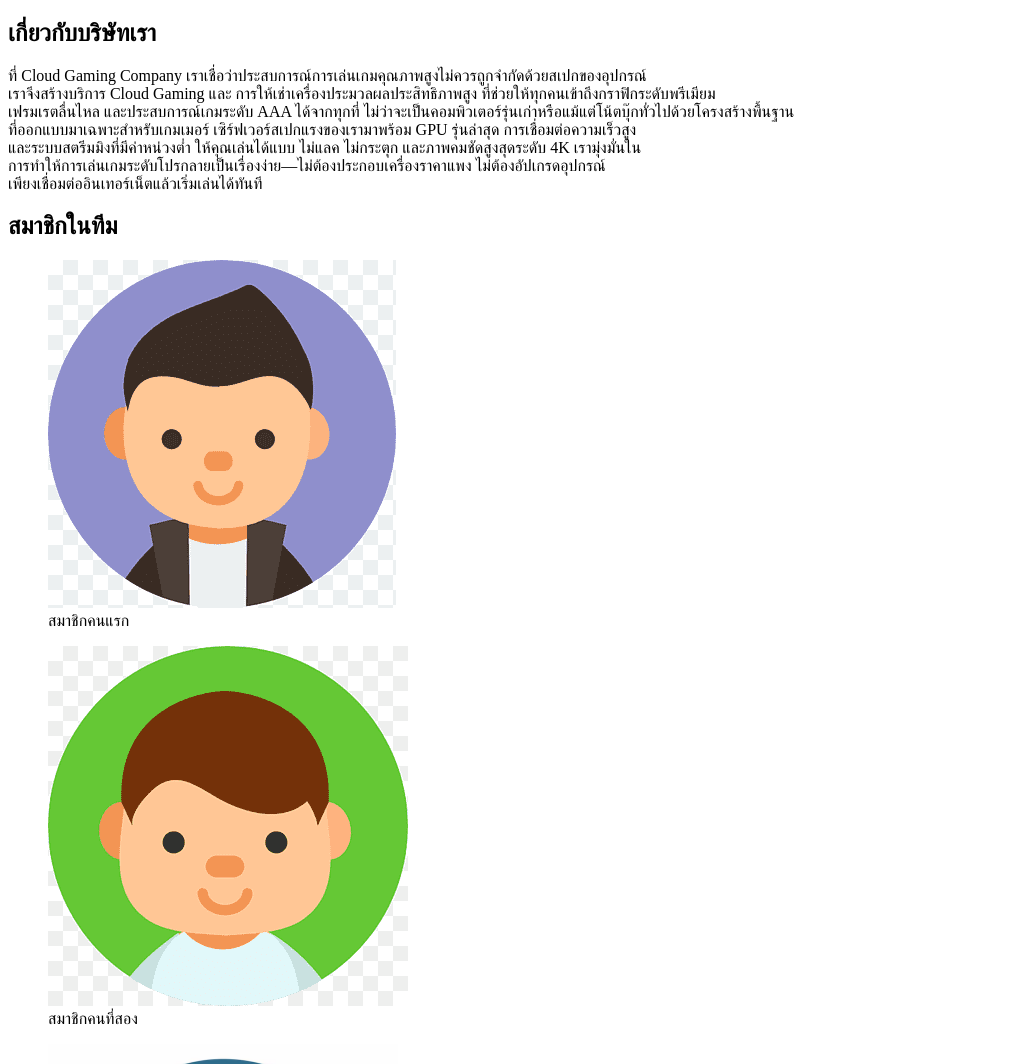
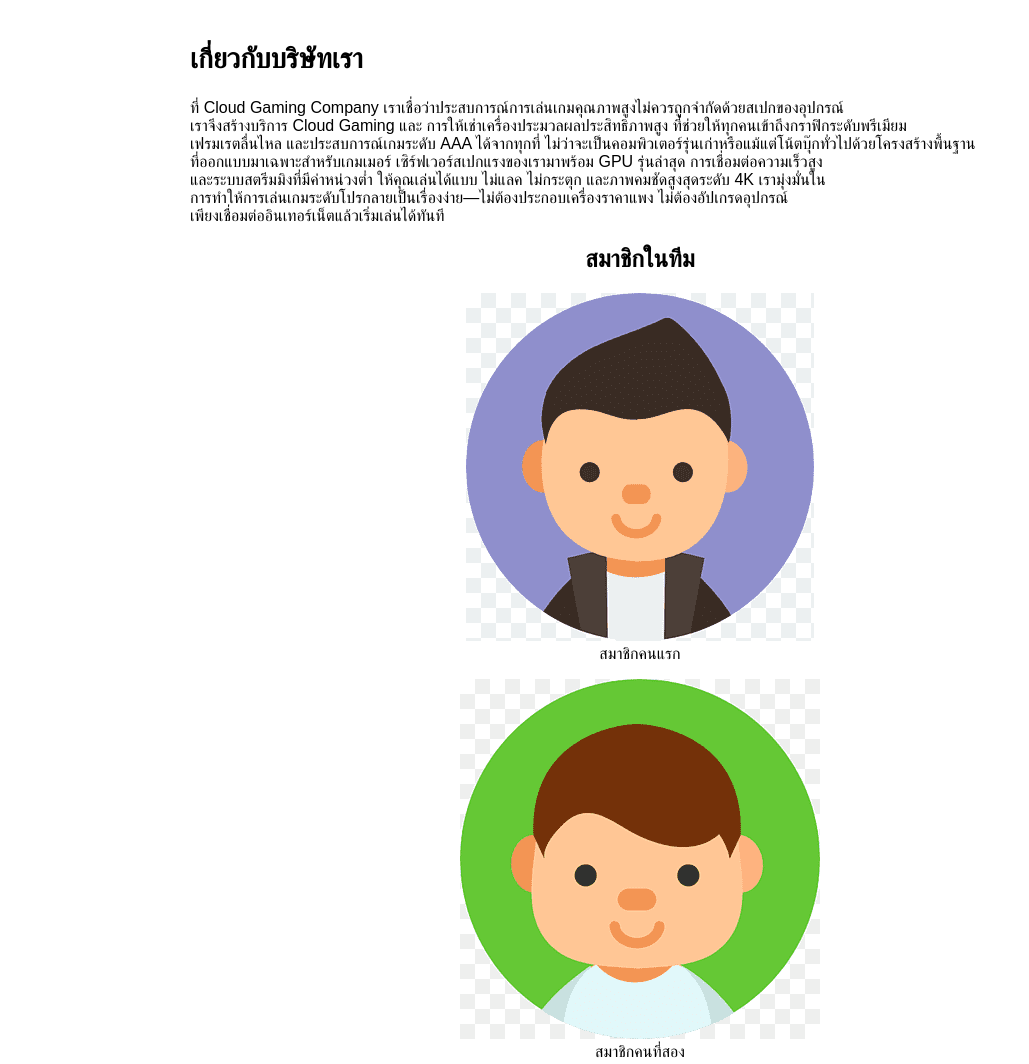
Before and after one commit to Pratchaya-Leelanuwat/my-business-web, a plain HTML site: page about.html in a window 1280 px wide. Shown: the top 1064 px of the page, without its empty margins (0-1029 px from the left). Drawn offline with Linux system fonts and the light colour scheme.

Commit message:
feat: style for about.html

```diff
--- a/about.html
+++ b/about.html
@@ -4,6 +4,7 @@
     <meta charset="UTF-8">
     <meta name="viewport" content="width=device-width, initial-scale=1.0">
     <title>About</title>
+    <link rel="stylesheet" href="style2.css">
 </head>
 <body>
     <!-- หน้า about -->
--- /dev/null
+++ b/style2.css
@@ -0,0 +1,42 @@
+/* For about.html page */
+
+body {
+    margin: 0;
+    padding: 0;
+    font-family: Arial, sans-serif;
+    background-color: white;
+    color: black;
+}
+
+main {
+    max-width: 900px;
+    margin: 0 auto;
+    padding: 20px;
+}
+
+.about-detail h1 {
+    font-size: 28px;
+}
+
+.about-detail p {
+    font-size: 16px;
+}
+
+.member {
+    text-align: center;
+    margin-bottom: 40px;
+}
+
+.member h2 {
+    font-size: 24px;
+}
+
+.member-list {
+    display: flex;
+    justify-content: center;
+    gap: 30px;
+}
+
+.member figure {
+    text-align: center;
+}
```
